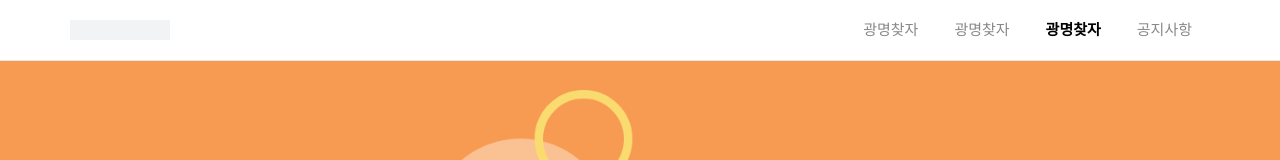
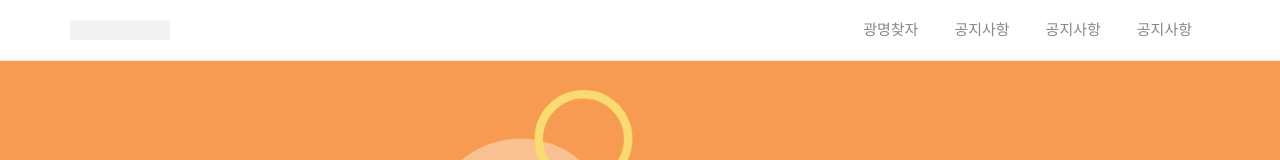
Before and after one commit to pool1129/LandingPage, a React (Create React App) app: page / in a window 1280 px wide. Shown: the top 160 px of the page. Built offline with nearby package versions, Linux system fonts and the light colour scheme; a web font is replaced by a local one.

Commit message:
[test] 깃허브 액션 테스트

```diff
--- a/src/component/header/index.js
+++ b/src/component/header/index.js
@@ -67,21 +67,21 @@ const MENULIST = [
     {
         id: 1,
         title: '광명찾자',
-        url: 'gwangmyeong'
+        url: ''
     },
     {
         id: 2,
-        title: '광명찾자',
-        url: ''
+        title: '공지사항',
+        url: 'news'
     },
     {
-        id: 4,
-        title: '광명찾자',
-        url: '/'
+        id: 3,
+        title: '공지사항',
+        url: '#/news'
     },
     {
         id: 4,
         title: '공지사항',
-        url: 'news'
-    }
+        url: '/news'
+    },
 ]
```
